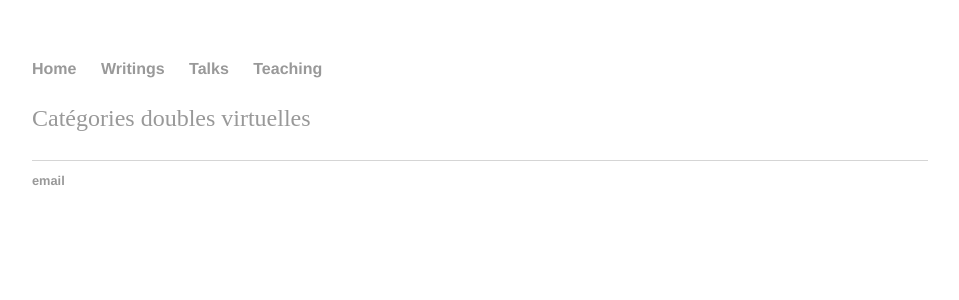
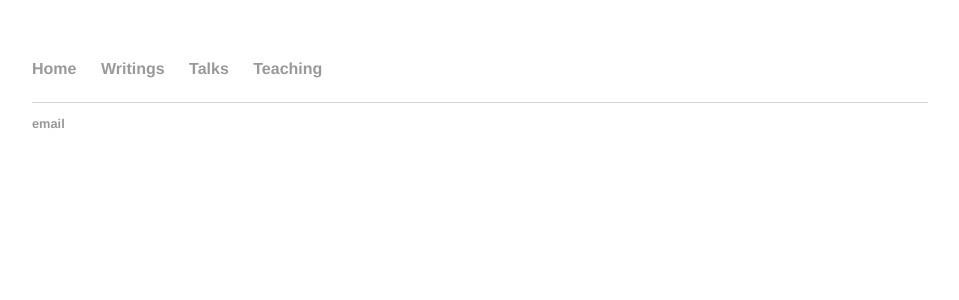
Before and after one commit to dskern/dskern.github.io, a Jekyll site: the page built from talks.md, in a window 1280 px wide. Shown: the top 300 px of the page, without its empty margins (160-1119 px from the left). Built offline with Jekyll 4.4.1, drawn with Linux system fonts in a browser that asks for light colours; our own code applies the rules of GitHub Pages for plain Markdown files.

Commit message:
Update talks.md

```diff
--- a/talks.md
+++ b/talks.md
@@ -1,5 +1,6 @@
 ---
 title: Talks
+layout: default
 ---
 
-[Catégories doubles virtuelles](Talks/DoubleCats.pdf)
+<a href="{{ Talks/DoubleCats.pdf }}">{{ Catégories doubles virtuelles }}</a>
```
